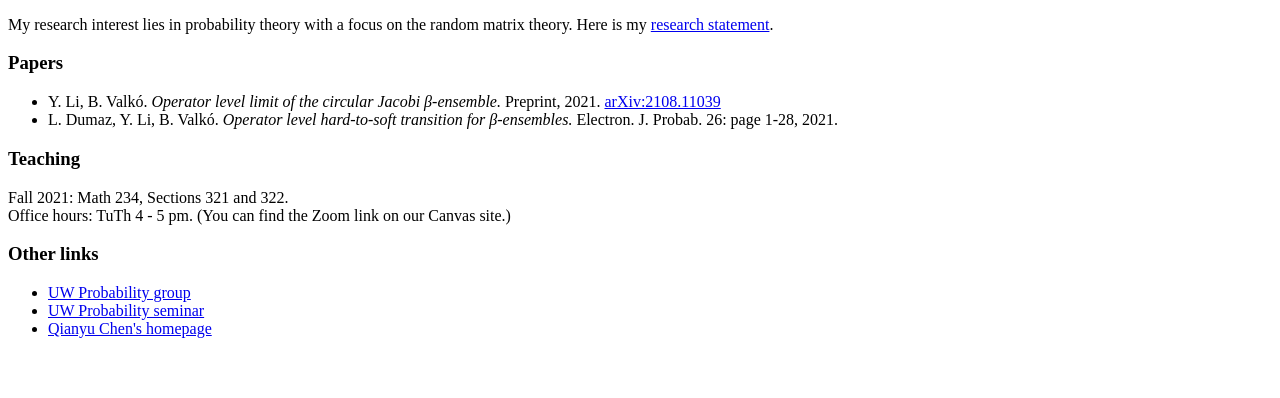
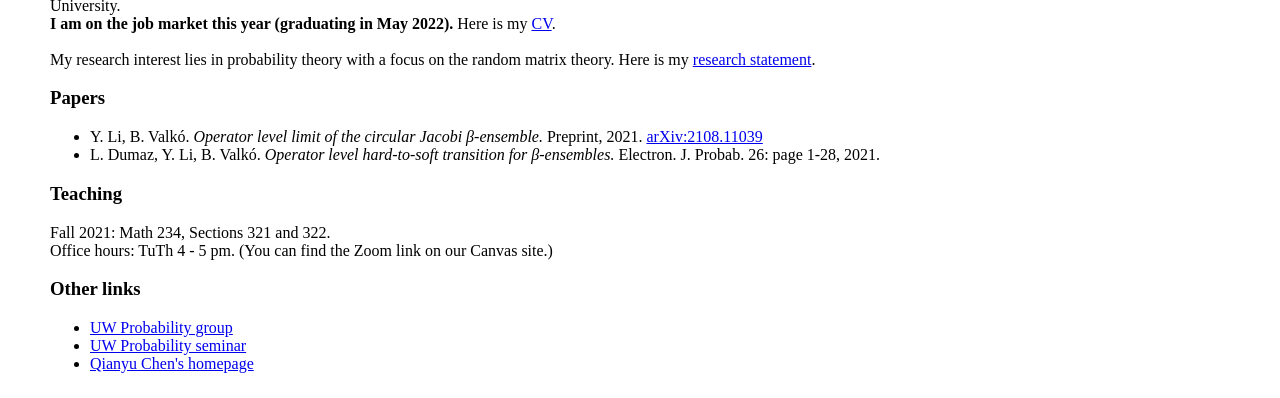
Before and after one commit to liyun-math/liyun-math.github.io, a plain HTML site: page index.html in a window 1280 px wide. Shown: the part 407-805 px from the top of the page. Drawn offline with Linux system fonts and the light colour scheme.

Commit message:
Update index.html

```diff
--- a/index.html
+++ b/index.html
@@ -2,6 +2,9 @@
 <html><head><meta http-equiv="Content-Type" content="text/html; charset=UTF-8">
         <title>Yun Li</title>
         <style type="text/css">
+            body   {
+              margin:25px 50px;
+            }
             .space {
               padding: 0 25px;
             }
```
